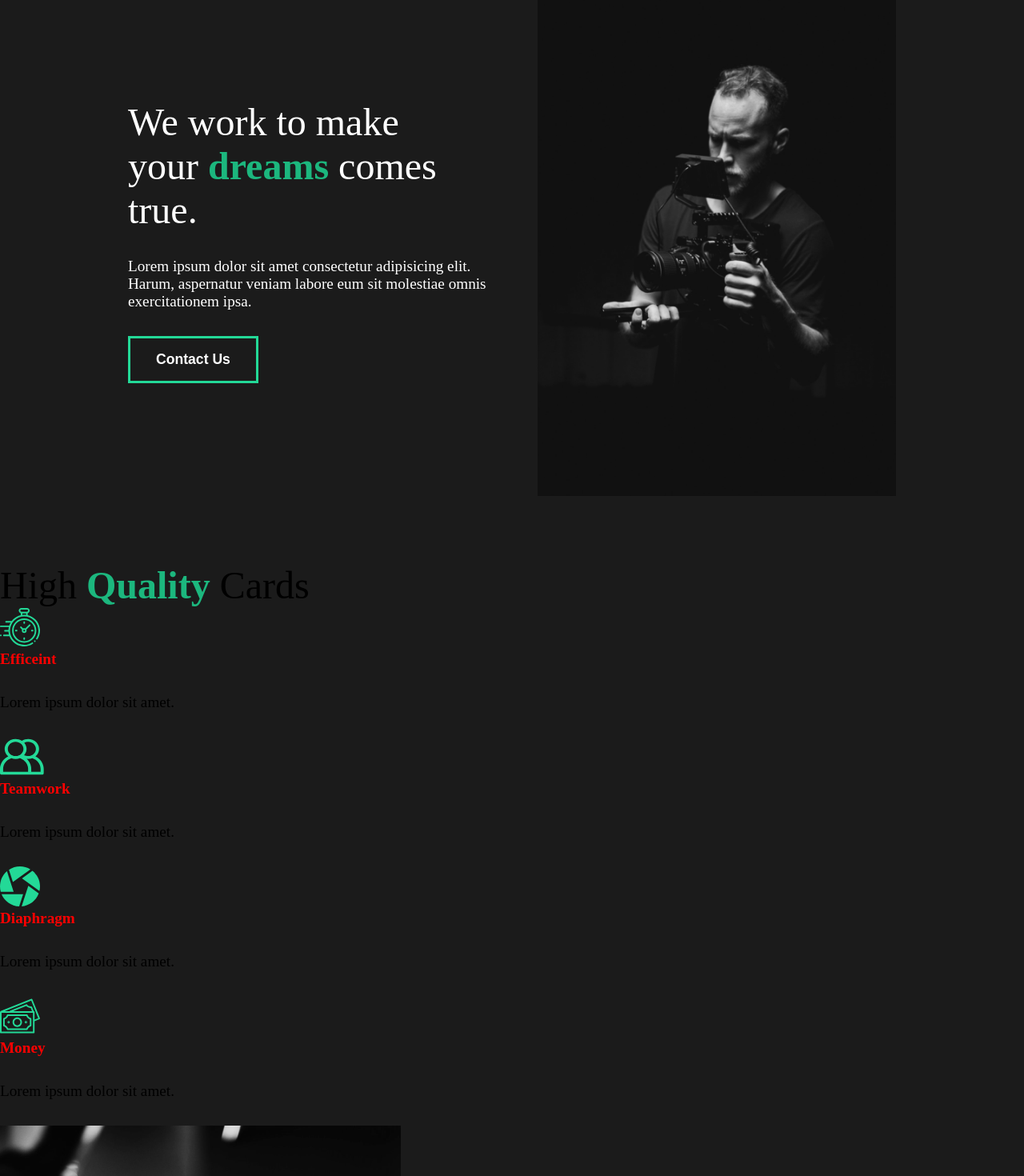
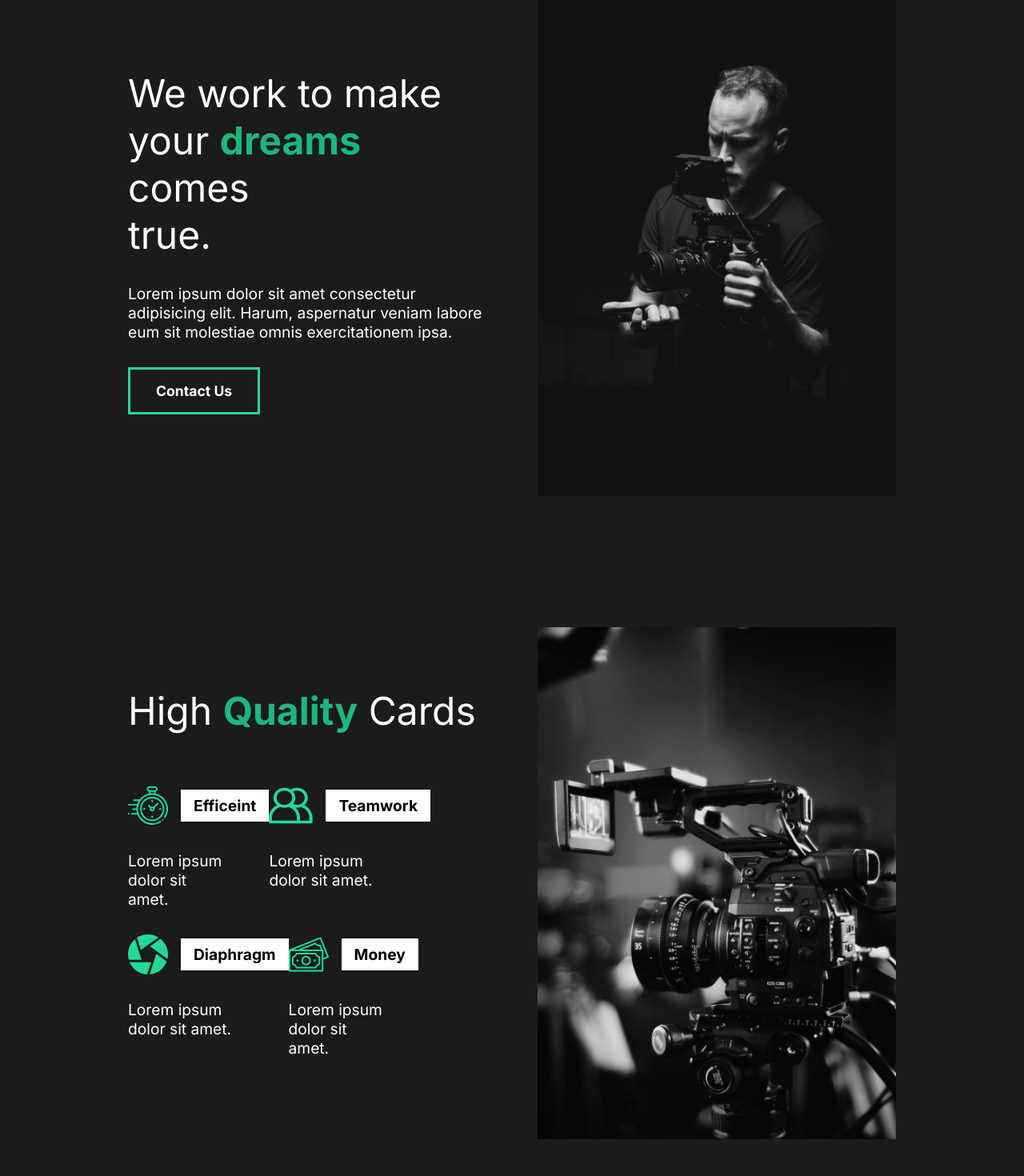
Before and after one commit to tautik/capture-portfolio, a React (Create React App) app: page / in a window 1280 px wide. Shown: the part 100-1570 px from the top of the page at 80% size. Built offline with nearby package versions, Linux system fonts and the light colour scheme.

Commit message:
6. Styling service section

```diff
--- a/public/index.html
+++ b/public/index.html
@@ -10,6 +10,12 @@
       content="Web site created using create-react-app"
     />
     <link rel="apple-touch-icon" href="%PUBLIC_URL%/logo192.png" />
+    <link rel="preconnect" href="https://fonts.googleapis.com" />
+    <link rel="preconnect" href="https://fonts.gstatic.com" crossorigin />
+    <link
+      href="https://fonts.googleapis.com/css2?family=Inter:wght@400;700&family=Lobster&display=swap"
+      rel="stylesheet"
+    />
     <!--
       manifest.json provides metadata used when your web app is installed on a
       user's mobile device or desktop. See https://developers.google.com/web/fundamentals/web-app-manifest/
--- a/src/components/AboutSection.js
+++ b/src/components/AboutSection.js
@@ -2,23 +2,29 @@
 import home1 from "../img/home1.png";
 //importing styled components
 import styled from "styled-components";
+import {
+  StyledAbout,
+  StyledDiscription,
+  StyledHide,
+  StyledImage,
+} from "../style";
 
 const AboutSection = () => {
   return (
     <StyledAbout>
       <StyledDiscription>
         <div className="title">
-          <div className="hide">
+          <StyledHide>
             <h2>We work to make</h2>
-          </div>
-          <div className="hide">
+          </StyledHide>
+          <StyledHide>
             <h2>
               your <span>dreams</span> comes
             </h2>
-          </div>
-          <div className="hide">
+          </StyledHide>
+          <StyledHide>
             <h2>true.</h2>
-          </div>
+          </StyledHide>
         </div>
         <p>
           Lorem ipsum dolor sit amet consectetur adipisicing elit. Harum,
@@ -34,26 +40,5 @@
 };
 
 //styled components
-const StyledAbout = styled.div`
-  min-height: 90vh;
-  display: flex;
-  align-items: center;
-  justify-content: space-between;
-  padding: 5rem 10rem;
-  color: white;
-`;
-const StyledDiscription = styled.div`
-  flex: 1;
-  padding-right: 4rem;
-`;
-const StyledImage = styled.div`
-  flex: 1; //later
-  overflow: hidden;
-  img {
-    width: 100%;
-    height: 80vh;
-    object-fit: cover;
-  }
-`;
 
 export default AboutSection;
--- a/src/components/FaqSection.js
+++ b/src/components/FaqSection.js
@@ -1,8 +1,14 @@
 import React from "react";
+import {
+  StyledAbout,
+  StyledDiscription,
+  StyledHide,
+  StyledImage,
+} from "../style";
 
 const FaqSection = () => {
   return (
-    <div className="faq">
+    <StyledAbout>
       <h2>Any Questoins</h2>
       <div className="questions">
         <h4>How do I start?</h4>
@@ -36,7 +42,7 @@
           consectetur?
         </p>
       </div>
-    </div>
+    </StyledAbout>
   );
 };
 
--- a/src/components/GlobalStyle.js
+++ b/src/components/GlobalStyle.js
@@ -10,6 +10,7 @@
 
     body{
         background: #1b1b1b;
+        font-family:'inter',sans-serif;
     }
 
     button {
@@ -21,6 +22,8 @@
         cursor: pointer;
         color: white;
         transition: all 0.5s ease;
+        font-family:'Inter',sans-serif;
+
         &:hover{
             background-color: #1cb77e;
             color:white;
@@ -41,7 +44,6 @@
 
     h3{
         font-size: 1.2rem;
-        color: red;
         font-weight: bold;
     }
 
--- a/src/components/ServiceSection.js
+++ b/src/components/ServiceSection.js
@@ -5,48 +5,94 @@
 import money from "../img/money.svg";
 import teamwork from "../img/teamwork.svg";
 import home2 from "../img/home2.png";
+import styled from "styled-components";
+import {
+  StyledAbout,
+  StyledDiscription,
+  StyledHide,
+  StyledImage,
+} from "../style";
 
 const ServiceSection = () => {
   return (
-    <div className="discription">
+    <StyledServices>
+      <StyledDiscription>
         <h2>
           High <span>Quality</span> Cards
         </h2>
-      <div className="cards">
-        <div className="card">
+        <Cards>
+          <Card>
             <div className="icon">
               <img src={clock} alt="clock icon" />
               <h3>Efficeint</h3>
             </div>
             <p>Lorem ipsum dolor sit amet.</p>
-        </div>
-        <div className="card">
+          </Card>
+          <Card>
             <div className="icon">
               <img src={teamwork} alt="teamwork icon" />
               <h3>Teamwork</h3>
             </div>
             <p>Lorem ipsum dolor sit amet.</p>
-        </div>
-        <div className="card">
+          </Card>
+          <Card>
             <div className="icon">
               <img src={diaphragm} alt="didaphragm icon" />
               <h3>Diaphragm</h3>
             </div>
             <p>Lorem ipsum dolor sit amet.</p>
-        </div>
-        <div className="card">
+          </Card>
+          <Card>
             <div className="icon">
               <img src={money} alt="money icon" />
               <h3>Money</h3>
             </div>
             <p>Lorem ipsum dolor sit amet.</p>
-        </div>
-      </div>
-      <div className="image">
+          </Card>
+        </Cards>
+      </StyledDiscription>
+      <StyledImage>
         <img src={home2} alt="camera" />
-      </div>
-    </div>
+      </StyledImage>
+    </StyledServices>
   );
 };
 
+//styles
+const StyledServices = styled(StyledAbout)`
+  h2 {
+    padding-bottom: 4rem;
+  }
+  p {
+    width: 70%;
+    font-weight: lighter;
+    padding: 2rem 0rem 2rem 0rem;
+  }
+`;
+const Cards = styled.div`
+  display: flex;
+  flex-wrap: wrap;
+
+  .card {
+    padding: 2rem 1rem;
+  }
+`;
+const Card = styled.div`
+  flex-basis: 11rem;
+  display: flex;
+  flex-direction: column;
+  .icon {
+    display: flex;
+    align-items: center;
+    h3 {
+      padding-left: 1rem;
+      font-size: 1.2rem;
+      background: white;
+      color: black;
+      margin-left: 1rem;
+      padding: 0.5rem 1rem;
+    }
+  }
+`;
+
 export default ServiceSection;
--- /dev/null
+++ b/src/style.js
@@ -0,0 +1,27 @@
+import styled from "styled-components";
+
+export const StyledAbout = styled.div`
+  min-height: 90vh;
+  display: flex;
+  align-items: center;
+  justify-content: space-between;
+  padding: 5rem 10rem;
+  color: white;
+`;
+export const StyledDiscription = styled.div`
+  flex: 1;
+  padding-right: 4rem;
+`;
+
+export const StyledImage = styled.div`
+  flex: 1; //later
+  overflow: hidden;
+  img {
+    width: 100%;
+    height: 80vh;
+    object-fit: cover;
+  }
+`;
+export const StyledHide = styled.div`
+  overflow: hidden;
+`;
```
Lines whose indentation alone changed are shown as unchanged.
